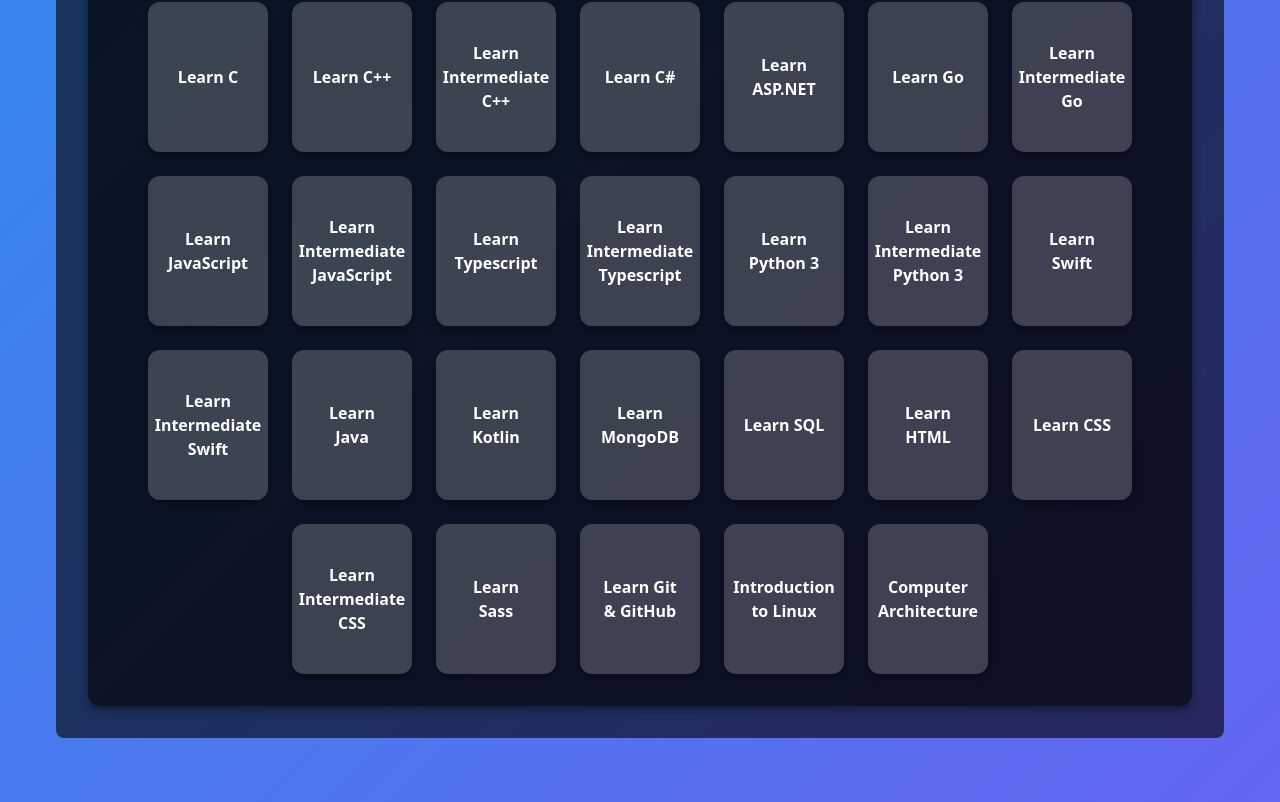
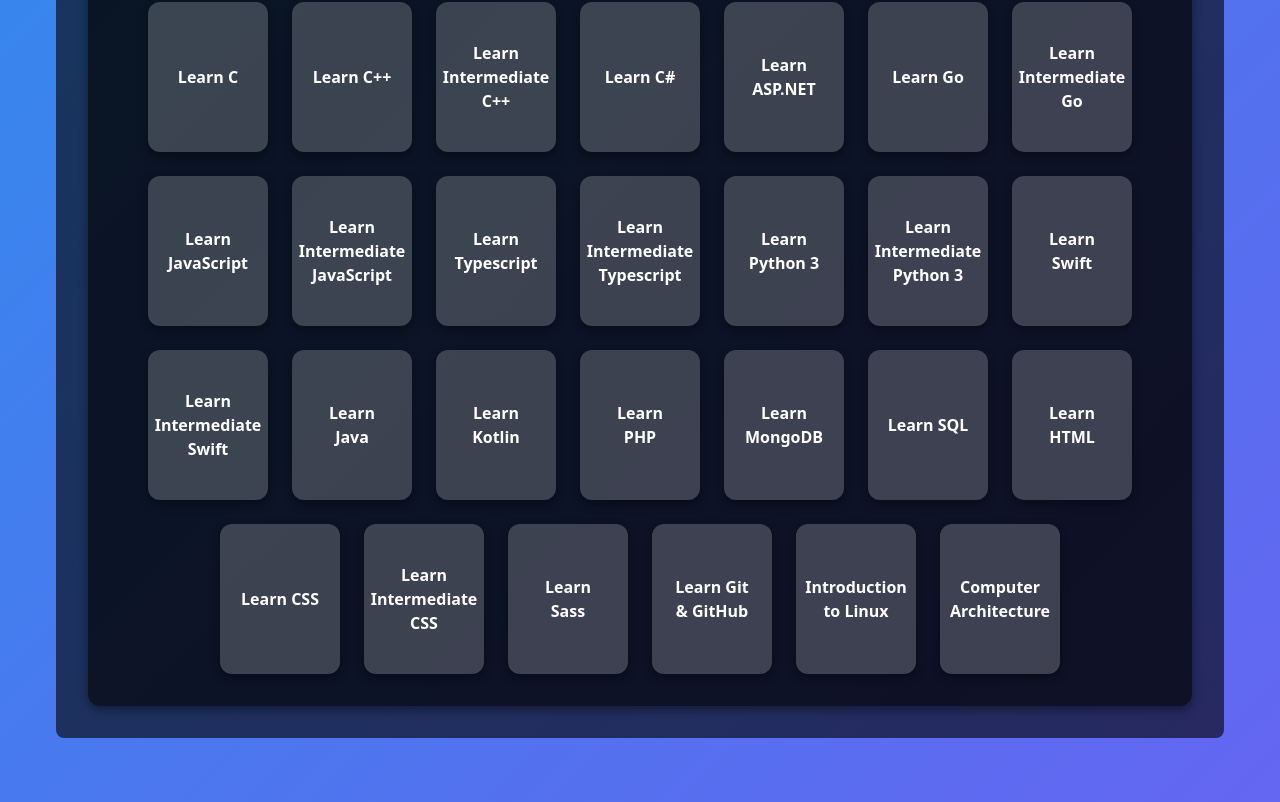
Before and after one commit to clutch42/brian-engel-portfolio, a React (Vite) app: page /education in a window 1280 px wide. Shown: the part 1868-2670 px from the top of the page. Built offline with nearby package versions, Linux system fonts and the light colour scheme.

Commit message:
added php

```diff
--- a/src/data/additionalLearning.ts
+++ b/src/data/additionalLearning.ts
@@ -130,6 +130,13 @@ export const additionalLearning: LearningSource[] = [
           link: "https://www.codecademy.com/profiles/clutch_42/certificates/a549293c6e8d62a61ef1bec410b58162",
         },
         {
+          id: "learn_php",
+          name: "Learn PHP",
+          shortDescription: "Learn the fundamentals of PHP, one of the most popular languages of modern web development.",
+          skills: ["Data Types and Variables", "Conditional Expressions", "Arrays", "Loops", "Functions", "Classes and Objects", "PHP and HTML"],
+          link: "https://www.codecademy.com/profiles/clutch_42/certificates/a549293c6e8d62a61ef1bec410b58162",
+        },
+        {
           id: "mongodb",
           name: "Learn MongoDB",
           shortDescription: "Learn how to work with NoSQL databases and run basic CRUD operations in this introduction to MongoDB.",
```
